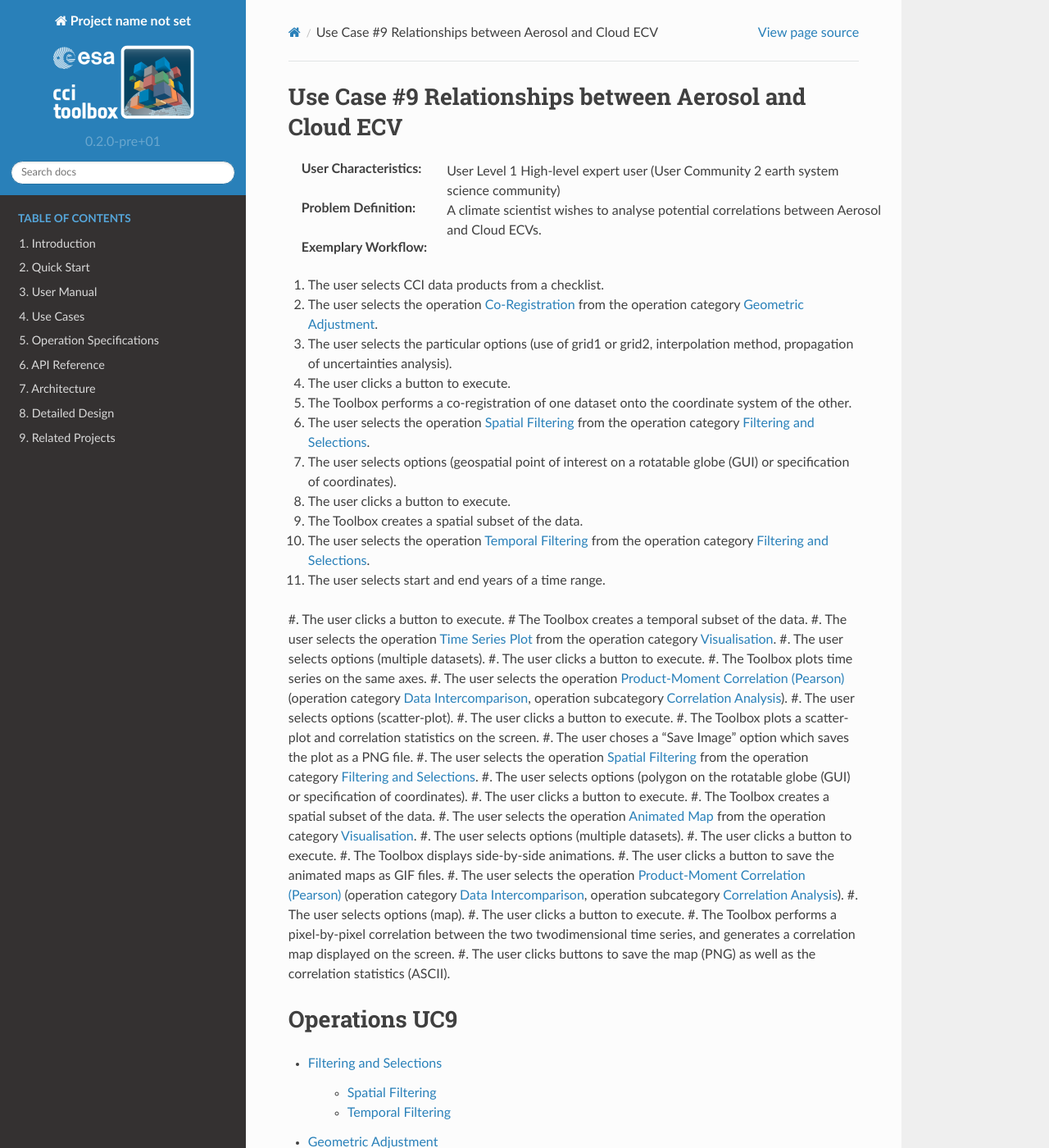
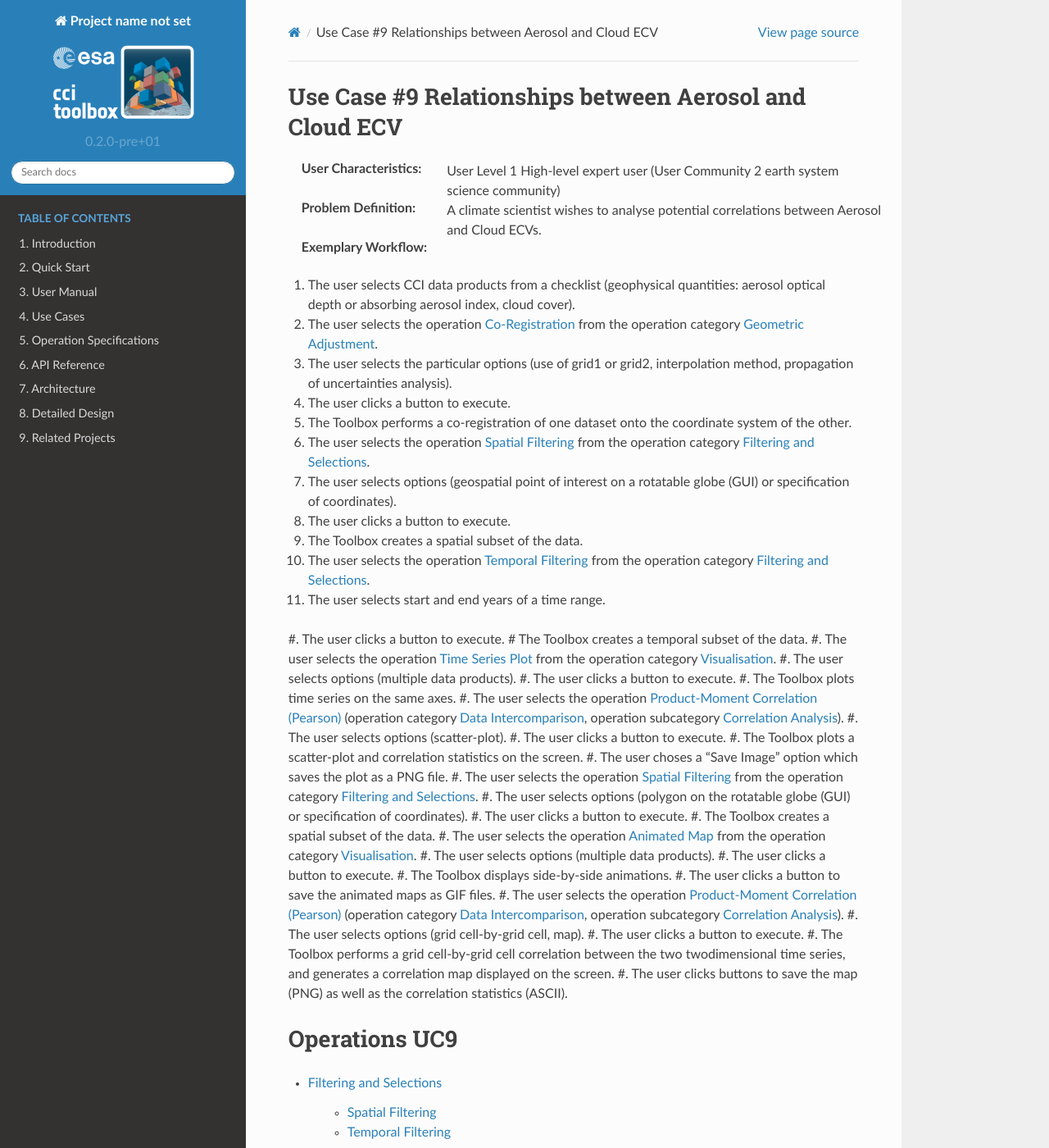
Before and after one commit to CCI-Tools/cate, a Sphinx documentation site: the page built from doc/source/op_specs/uc_workflows/uc09_workflow_gui.rst, in a window 1280 px wide and 1400 px high. Shown: the whole window at 82% size. Built offline with Sphinx 7.4.7 and the Read the Docs theme 2.0.0, drawn with Linux system fonts in a browser that asks for light colours.

Commit message:
Update uc09_workflow_gui.rst

```diff
--- a/doc/source/op_specs/uc_workflows/uc09_workflow_gui.rst
+++ b/doc/source/op_specs/uc_workflows/uc09_workflow_gui.rst
@@ -7,7 +7,7 @@
 
 :Exemplary Workflow:
 
-#.	The user selects CCI data products from a checklist.
+#.	The user selects CCI data products from a checklist (geophysical quantities: aerosol optical depth or absorbing aerosol index, cloud cover).
 #.	The user selects the operation :doc:`Co-Registration <../geometric-adjustments/op_spec_coregistration>` from the operation category :doc:`Geometric Adjustment <../geometric-adjustments/op_spec_category_geometric-adjustment>`.
 #.	The user selects the particular options (use of grid1 or grid2, interpolation method, propagation of uncertainties analysis).
 #.	The user clicks a button to execute.
@@ -21,7 +21,7 @@
 #.	The user clicks a button to execute.
 #	The Toolbox creates a temporal subset of the data.
 #.	The user selects the operation :doc:`Time Series Plot <../visualisation/op_spec_time-series-plot>` from the operation category :doc:`Visualisation <../visualisation/op_spec_category_visualisation>`.
-#.	The user selects options (multiple datasets).
+#.	The user selects options (multiple data products).
 #.	The user clicks a button to execute.
 #.	The Toolbox plots time series on the same axes.
 #.	The user selects the operation :doc:`Product-Moment Correlation (Pearson) <../data-intercomparison/correlation-analysis/op_spec_product-moment-correlation>` (operation category :doc:`Data Intercomparison <../data-intercomparison/op_spec_category_data-intercomparison>`, operation subcategory :doc:`Correlation Analysis <../data-intercomparison/correlation-analysis/op_spec_subcategory_correlation-analysis>`).
@@ -34,14 +34,14 @@
 #.	The user clicks a button to execute.
 #.	The Toolbox creates a spatial subset of the data.
 #.	The user selects the operation :doc:`Animated Map <../visualisation/op_spec_animated-map>` from the operation category :doc:`Visualisation <../visualisation/op_spec_category_visualisation>`.
-#.	The user selects options (multiple datasets).
+#.	The user selects options (multiple data products).
 #.	The user clicks a button to execute.
 #.	The Toolbox displays side-by-side animations.
 #.	The user clicks a button to save the animated maps as GIF files.
 #.	The user selects the operation :doc:`Product-Moment Correlation (Pearson) <../data-intercomparison/correlation-analysis/op_spec_product-moment-correlation>` (operation category :doc:`Data Intercomparison <../data-intercomparison/op_spec_category_data-intercomparison>`, operation subcategory :doc:`Correlation Analysis <../data-intercomparison/correlation-analysis/op_spec_subcategory_correlation-analysis>`).
-#.	The user selects options (map).
+#.	The user selects options (grid cell-by-grid cell, map).
 #.	The user clicks a button to execute.
-#.	The Toolbox performs a pixel-by-pixel correlation between the two twodimensional time series, and generates a correlation map displayed on the screen.
+#.	The Toolbox performs a grid cell-by-grid cell correlation between the two twodimensional time series, and generates a correlation map displayed on the screen.
 #.	The user clicks buttons to save the map (PNG) as well as the correlation statistics (ASCII).
 
 
```
